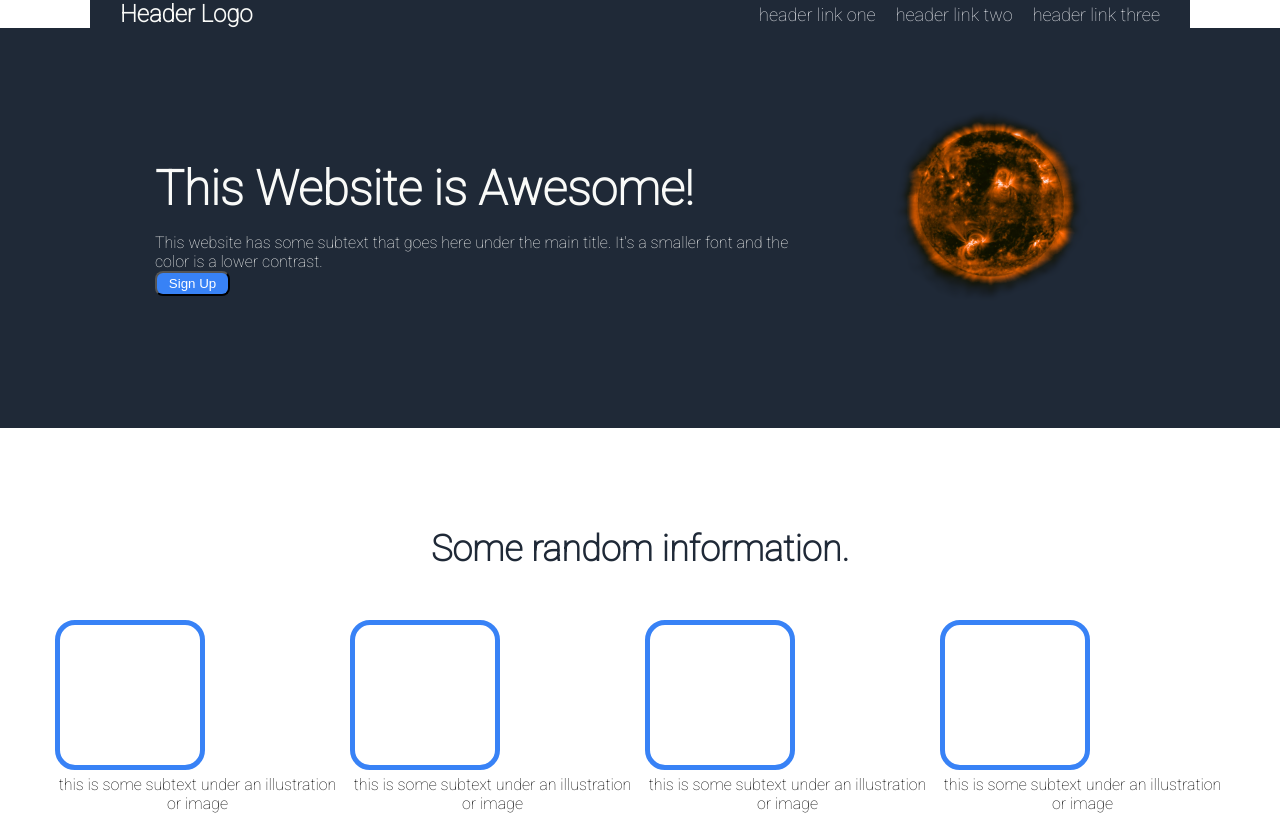
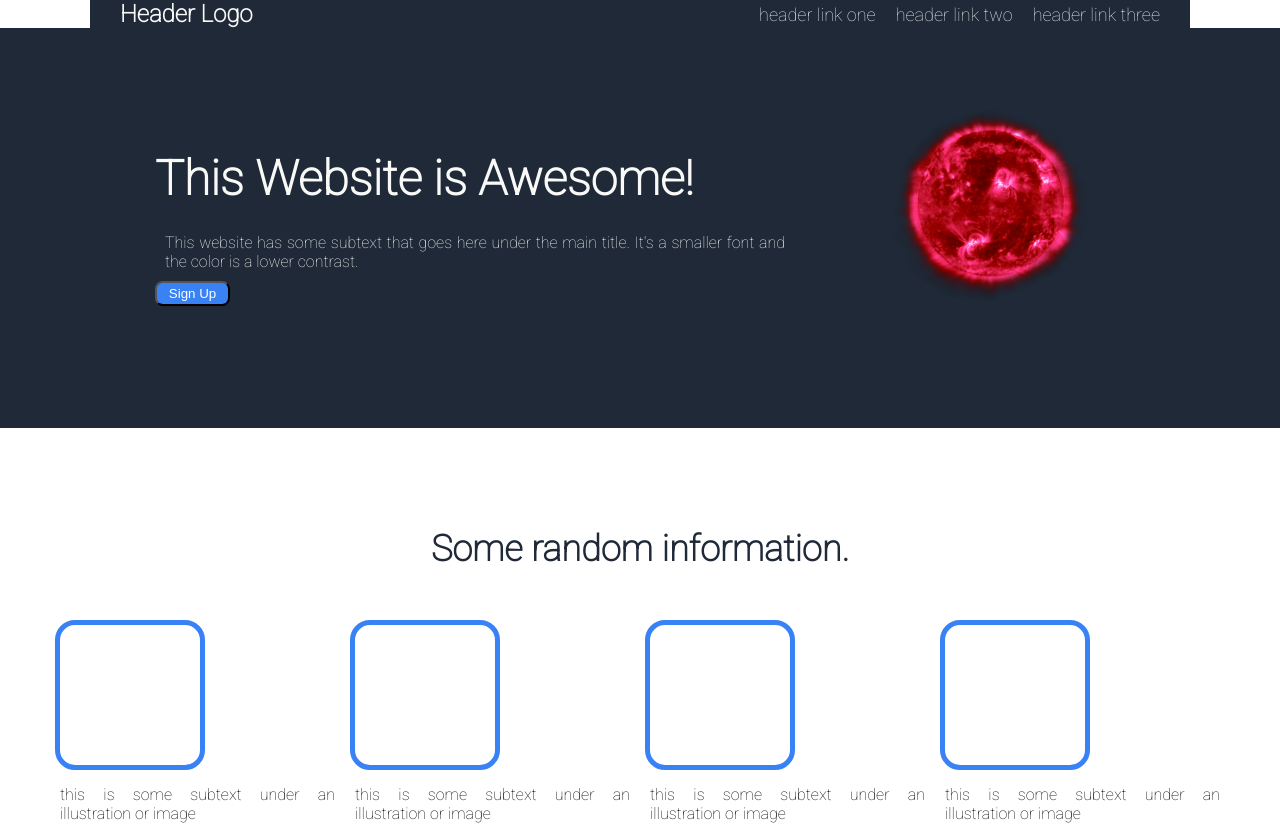
Before and after one commit to WillB24/Landing-Page, a plain HTML site: page index.html in a window 1280 px wide. Shown: the top 836 px of the page. Drawn offline with Linux system fonts and the light colour scheme.

Commit message:
aligned text to look a little better

```diff
--- a/style.css
+++ b/style.css
@@ -13,7 +13,7 @@ img{
     width: 450px;
     height: 320px;
     padding-top: 50px;
-    filter: hue-rotate(180deg);
+    filter: hue-rotate(120deg);
 }
 h1,
 h2{
@@ -22,6 +22,10 @@ h2{
 }
 ul{
     list-style-type: none;
+}
+p {
+    text-align: justify;
+    padding: 10px;
 }
 .container {
     max-width: 1100px;
```
